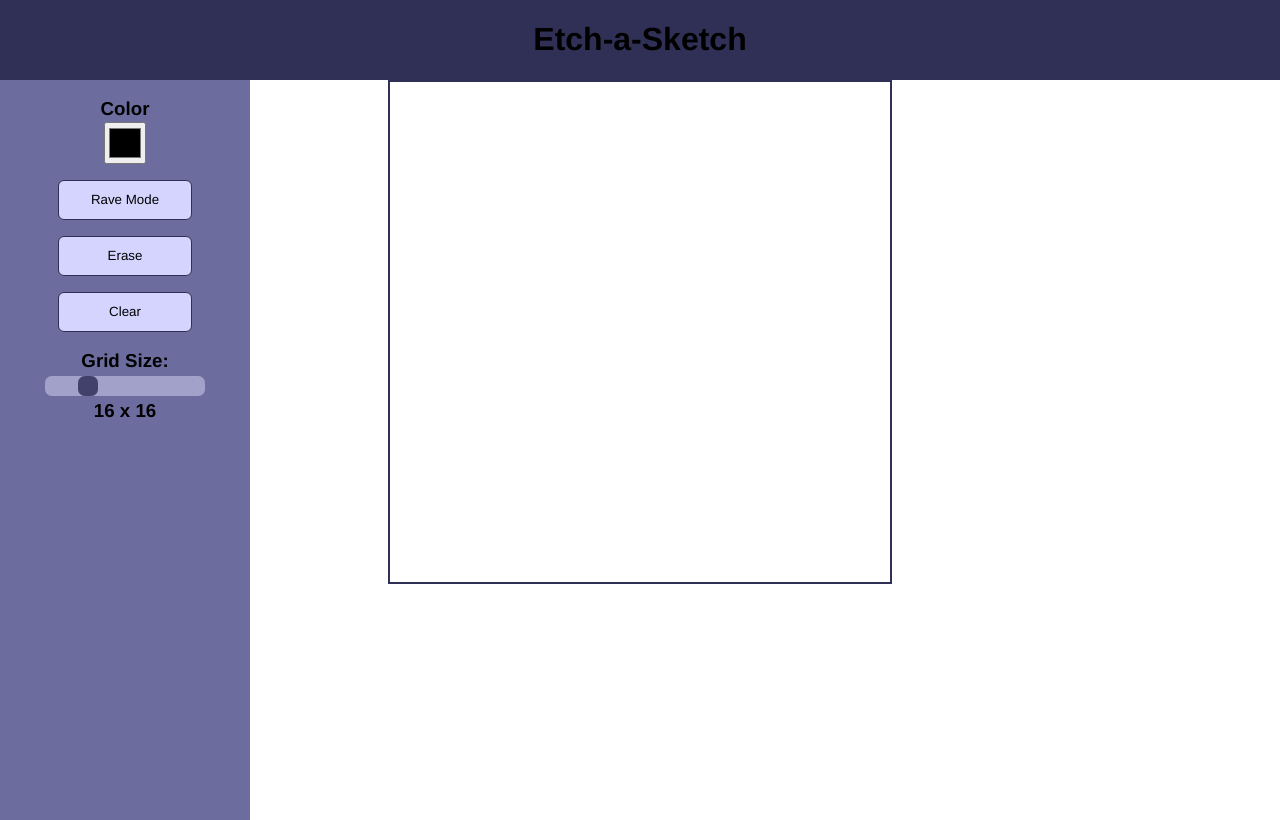
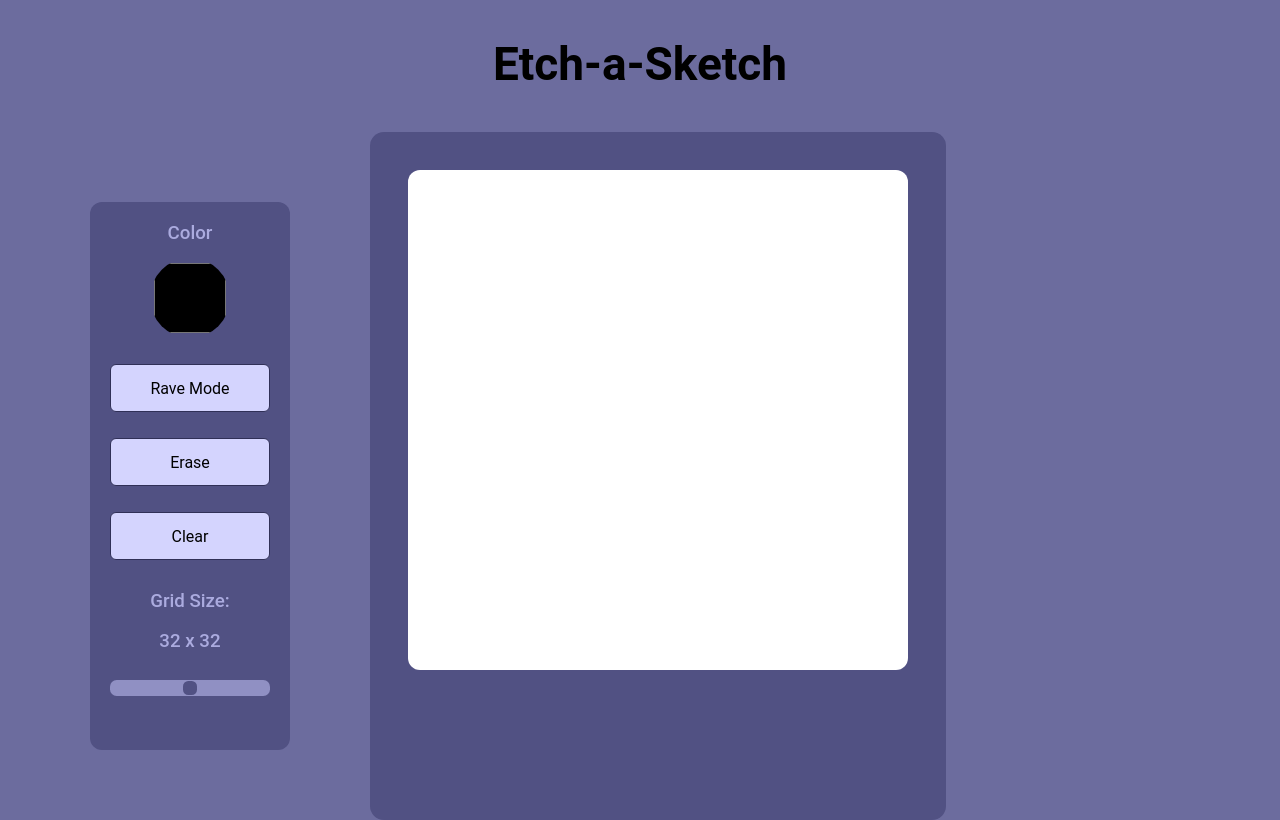
Before and after one commit to kconv/etch-a-sketch, a plain HTML site: page index.html in a window 1280 px wide. Drawn offline with Linux system fonts and the light colour scheme.

Commit message:
improved some styling

```diff
--- a/index.html
+++ b/index.html
@@ -33,12 +33,18 @@
           <h3>
             Grid Size:
           </h3>
-          <input type="range" id="size-slider" onchange="createGrid()" value="16" min="1" max="64">
           <h3 id="dimensions"></h3>
+          <input type="range" id="size-slider" onchange="createGrid()" value="32" min="1" max="64">
         </div>
       </div>
     </div>
-    <div id="grid">
+    <div class="container">
+      <div id="grid">
+      </div>
+      <div class="container">
+        <div class="knob"></div>
+        <div class="knob"></div>
+      </div>
     </div>
   </div>
   <div id="footer"></div>
--- a/script.js
+++ b/script.js
@@ -2,6 +2,7 @@ const canvasSize = 500;
 const grid = document.getElementById('grid');
 const slider = document.getElementById('size-slider');
 const colorPicker = document.getElementById('color-picker');
+let colorPickerWrapper = document.getElementById("color-picker-wrapper");
 let currentColor = '#000000';
 let currentMode = 'normal';
 
@@ -80,6 +81,6 @@ function clearCells() {
 }
 
 createGrid();
-colorPicker.addEventListener('click', () => {
+colorPicker.addEventListener('change', () => {
 	currentColor = colorPicker.value;
 });
--- a/style.css
+++ b/style.css
@@ -1,62 +1,99 @@
 * {
-	font-family: "Helvetica Neue";
+	font-family: "Raleway", "Roboto", "Helvetica Neue";
 }
 
 body {
 	display: flex;
+	background-color: #6c6c9e;
 	flex-direction: column;
 	align-items: center;
 	margin: 0;
 }
 
+h1 {
+	font-size: 46px;
+	font-weight: 600;
+}
+
 #header {
-	background-color: #303057;
+	display: flex;
+	background-color: #6c6c9e;
 	width: 100%;
-	text-align: center;
+	height: 120px;
+	justify-content: center;
+	padding: 6px 0;
 }
 
 #main {
 	display: flex;
-	justify-content: center;
+	justify-content: flex-start;
+	align-items: center;
 	width: 100%;
-
+	gap: 80px;
+	max-width: 1100px;
+	margin: 0 auto;
 }
 
 #sidebar {
-	position: fixed;
-	left: 0;
-	height: 100%;
 	display: flex;
 	flex-direction: column;
-	background-color: #6c6c9e;
-	width: 250px;
+	height: 548px;
+	background-color: #515183;
+	width: 200px;
 	align-items: center;
-	justify-content: flex-start;
+	justify-content: space-between;
+	border-radius: 12px;
+	color: #ababdf;
+}
+
+h3 {
+	margin: 4px;
+	font-weight: 500;
+}
+
+.container {
+	display: flex;
+	align-items: center;
+}
+
+#main > .container {
+	flex-direction: column;
+	background-color: #515183;
+	border-radius: 14px;
+	padding: 38px 38px 150px;
+}
+
+#main > .container > .knob {
+	background-color: #bdbde4;
+	border-radius: 100%;
+	width: 50px;
+	height: 50px;
 }
 
 #grid {
 	display: grid;
-	border: 2px #303057 solid;
+	background-color: #ffffff;
+	border-radius: 12px;
 	width: 500px;
 	height: 500px;
 }
 
-#grid > .cell {
+#grid>.cell {
 	background-color: #000000;
-    opacity: 0;
+	opacity: 0;
 }
 
-#grid > .cell:hover {
-    opacity: 0.5;
+#grid>.cell:hover {
+	opacity: 0.5;
 }
 
 .options {
 	display: flex;
 	flex-direction: column;
 	align-items: center;
-	justify-content: center;
 	width: 10em;
 	padding: 8px;
+	gap: 10px;
 }
 
 .options.grid-size {
@@ -66,9 +103,18 @@ body {
 	align-items: center;
 }
 
-#color-picker {
-	height: 42px;
-	width: 42px;
+input[type="color"] {
+	height: 1.5rem;
+	width: 4rem;
+	background-color: transparent;
+	border: 0;
+	border-radius: 100%;
+}
+
+input[type="color" i] {
+	-webkit-appearance: square-button;
+	width: 80px;
+	height: 80px;
 }
 
 button {
@@ -77,23 +123,22 @@ button {
 	height: 3em;
 	border: 1px #303057 solid;
 	border-radius: 6px;
+	font-size: 16px;
 }
 
 button:hover {
 	background-color: #bdbde4;
 }
 
-h3 {
-	margin: 2px;
-}
-
 #size-slider {
 	-webkit-appearance: none;
-	background: #b8b8dd;
+	appearance: none;
+	background: #ababdf;
 	width: 100%;
 	outline: none;
 	opacity: 0.7;
-	border-radius: .5em;
+	border-radius: 0.5em;
+	margin: 14px 0;
 }
 
 #size-slider:hover {
@@ -103,9 +148,10 @@ h3 {
 #size-slider::-webkit-slider-thumb {
 	-webkit-appearance: none;
 	appearance: none;
-	width: 20px;
-	height: 20px;
-	background: #303057;
+	width: 14px;
+	height: 14px;
+	background: #515183;
 	cursor: pointer;
-	border-radius: .5em;
+	border-radius: 0.4em;
+	margin: 1px;
 }
```
